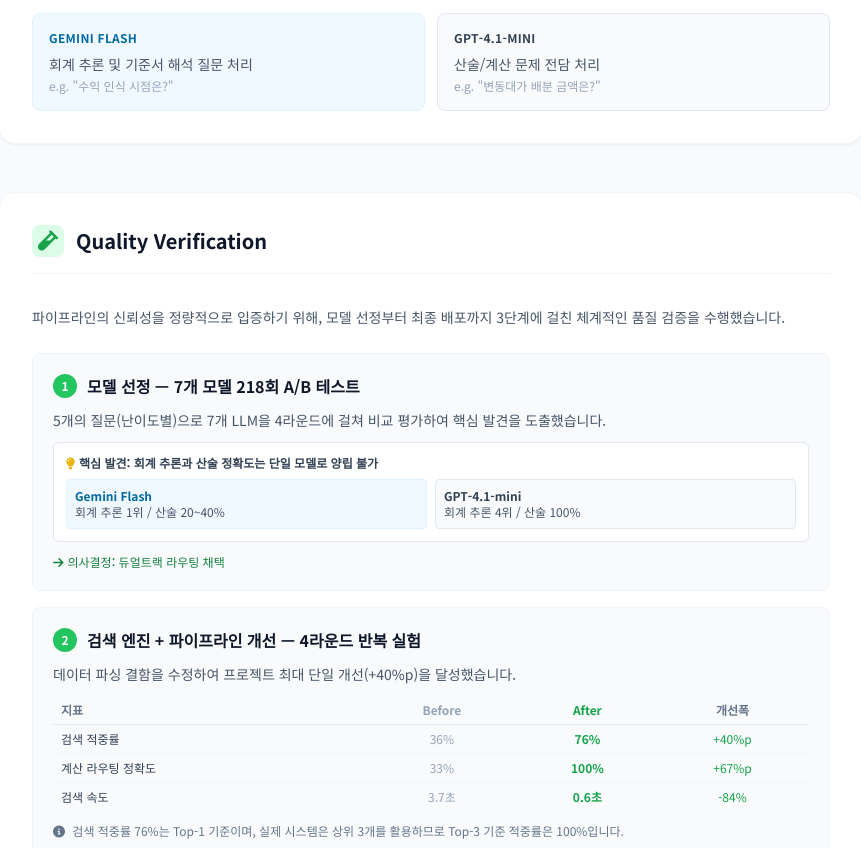
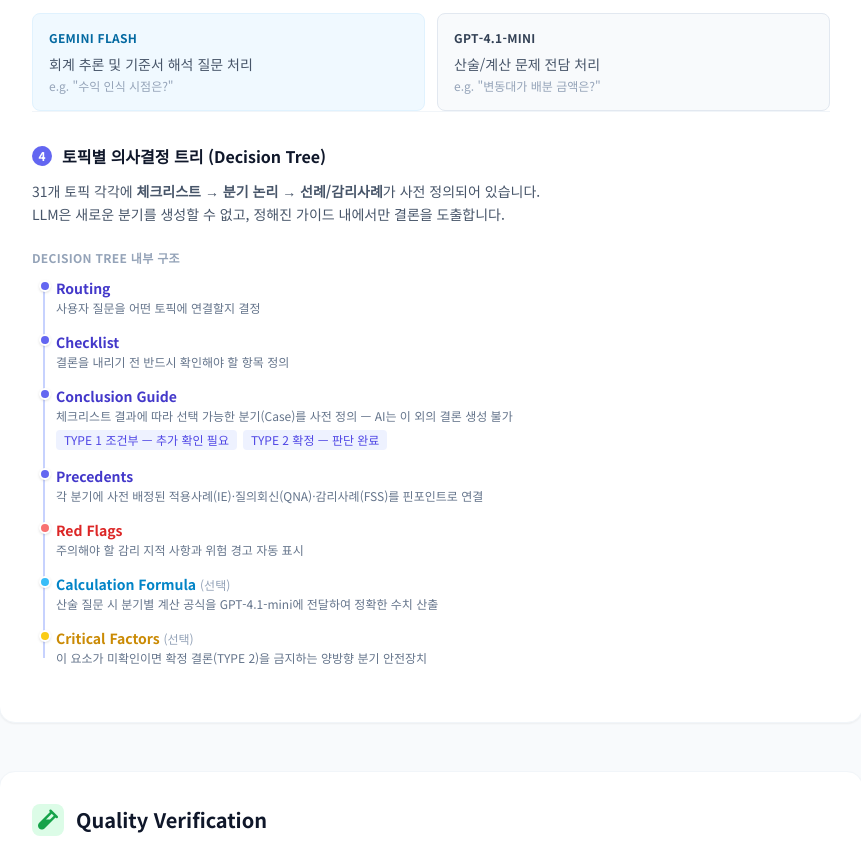
Before and after one commit to ghdtjrgns321-creator/myprofile, a plain HTML site: page project_kifrs.html in a window 1280 px wide. Shown: the part 3491-4339 px from the top of the page, without its empty margins (209-1070 px from the left). Drawn offline with nearby package versions, Linux system fonts and the light colour scheme.

Commit message:
feat: Decision Tree 내부 구조 상세 섹션 추가 (Layer 4)
- 7개 구성 요소(Routing~Critical Factors) 세로 플로우 시각화
- 실사용 데이터 수집 기능(Key Features 5번) 채점 설명 보강

```diff
--- a/project_kifrs.html
+++ b/project_kifrs.html
@@ -251,6 +251,71 @@
                             <p class="font-bold text-slate-700 text-xs uppercase tracking-wide mb-2">GPT-4.1-mini</p>
                             <p class="text-slate-600">산술/계산 문제 전담 처리</p>
                             <p class="text-slate-400 text-xs mt-1">e.g. "변동대가 배분 금액은?"</p>
+                        </div>
+                    </div>
+                </div>
+
+                <!-- Detail: Decision Tree (Layer 4 상세) -->
+                <div class="border-t border-slate-100 pt-8">
+                    <h3 class="text-base font-bold text-slate-900 mb-3 flex items-center">
+                        <span class="w-5 h-5 bg-indigo-500 text-white rounded-full flex items-center justify-center text-xs font-bold mr-2.5 flex-shrink-0">4</span>
+                        토픽별 의사결정 트리 (Decision Tree)
+                    </h3>
+                    <p class="text-slate-600 text-sm leading-relaxed mb-6">
+                        31개 토픽 각각에 <strong>체크리스트 → 분기 논리 → 선례/감리사례</strong>가 사전 정의되어 있습니다.<br>
+                        LLM은 새로운 분기를 생성할 수 없고, 정해진 가이드 내에서만 결론을 도출합니다.
+                    </p>
+
+                    <!-- 세로 플로우: Decision Tree 내부 구조 -->
+                    <p class="text-xs font-bold text-slate-400 uppercase tracking-wide mb-3">Decision Tree 내부 구조</p>
+                    <div class="relative pl-6 mb-6">
+                        <!-- 세로 연결선 -->
+                        <div class="absolute left-[11px] top-2 bottom-2 w-0.5 bg-indigo-200"></div>
+
+                        <div class="relative pb-4">
+                            <div class="absolute left-[-17px] top-0.5 w-3 h-3 bg-indigo-500 rounded-full border-2 border-white shadow"></div>
+                            <p class="text-sm"><strong class="text-indigo-700">Routing</strong></p>
+                            <p class="text-xs text-slate-500 mt-0.5">사용자 질문을 어떤 토픽에 연결할지 결정</p>
+                        </div>
+
+                        <div class="relative pb-4">
+                            <div class="absolute left-[-17px] top-0.5 w-3 h-3 bg-indigo-500 rounded-full border-2 border-white shadow"></div>
+                            <p class="text-sm"><strong class="text-indigo-700">Checklist</strong></p>
+                            <p class="text-xs text-slate-500 mt-0.5">결론을 내리기 전 반드시 확인해야 할 항목 정의</p>
+                        </div>
+
+                        <div class="relative pb-4">
+                            <div class="absolute left-[-17px] top-0.5 w-3 h-3 bg-indigo-500 rounded-full border-2 border-white shadow"></div>
+                            <p class="text-sm"><strong class="text-indigo-700">Conclusion Guide</strong></p>
+                            <p class="text-xs text-slate-500 mt-0.5">체크리스트 결과에 따라 선택 가능한 분기(Case)를 사전 정의 — AI는 이 외의 결론 생성 불가</p>
+                            <div class="flex gap-1.5 mt-1.5">
+                                <span class="px-2 py-0.5 bg-indigo-50 rounded text-indigo-600 text-xs">TYPE 1 조건부 — 추가 확인 필요</span>
+                                <span class="px-2 py-0.5 bg-indigo-50 rounded text-indigo-600 text-xs">TYPE 2 확정 — 판단 완료</span>
+                            </div>
+                        </div>
+
+                        <div class="relative pb-4">
+                            <div class="absolute left-[-17px] top-0.5 w-3 h-3 bg-indigo-500 rounded-full border-2 border-white shadow"></div>
+                            <p class="text-sm"><strong class="text-indigo-700">Precedents</strong></p>
+                            <p class="text-xs text-slate-500 mt-0.5">각 분기에 사전 배정된 적용사례(IE)·질의회신(QNA)·감리사례(FSS)를 핀포인트로 연결</p>
+                        </div>
+
+                        <div class="relative pb-4">
+                            <div class="absolute left-[-17px] top-0.5 w-3 h-3 bg-red-400 rounded-full border-2 border-white shadow"></div>
+                            <p class="text-sm"><strong class="text-red-600">Red Flags</strong></p>
+                            <p class="text-xs text-slate-500 mt-0.5">주의해야 할 감리 지적 사항과 위험 경고 자동 표시</p>
+                        </div>
+
+                        <div class="relative pb-4">
+                            <div class="absolute left-[-17px] top-0.5 w-3 h-3 bg-sky-400 rounded-full border-2 border-white shadow"></div>
+                            <p class="text-sm"><strong class="text-sky-600">Calculation Formula</strong> <span class="text-slate-400 text-xs">(선택)</span></p>
+                            <p class="text-xs text-slate-500 mt-0.5">산술 질문 시 분기별 계산 공식을 GPT-4.1-mini에 전달하여 정확한 수치 산출</p>
+                        </div>
+
+                        <div class="relative">
+                            <div class="absolute left-[-17px] top-0.5 w-3 h-3 bg-yellow-400 rounded-full border-2 border-white shadow"></div>
+                            <p class="text-sm"><strong class="text-yellow-600">Critical Factors</strong> <span class="text-slate-400 text-xs">(선택)</span></p>
+                            <p class="text-xs text-slate-500 mt-0.5">이 요소가 미확인이면 확정 결론(TYPE 2)을 금지하는 양방향 분기 안전장치</p>
                         </div>
                     </div>
                 </div>
```
